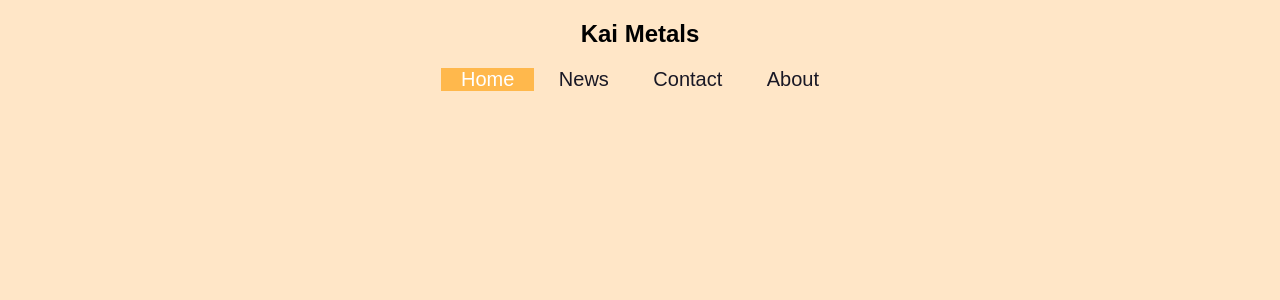
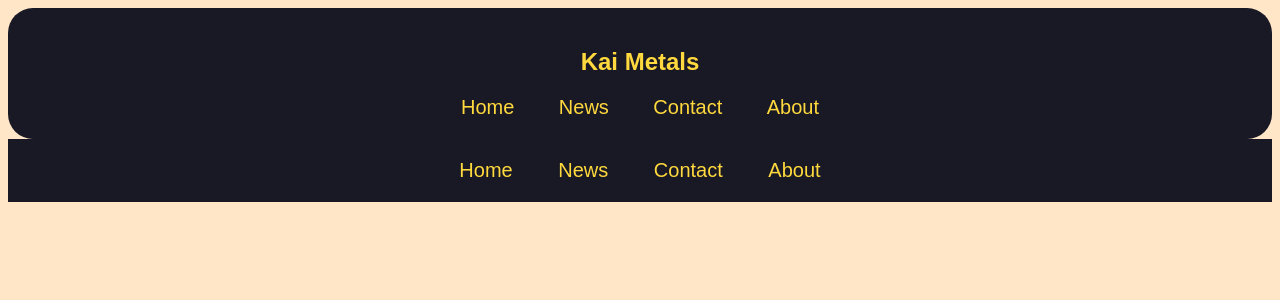
Before and after one commit to HarshaanNiles010/trading_platform, a Django app: page / in a window 1280 px wide. Shown: the top 300 px of the page. Run offline with Django 4.2, Linux system fonts and the light colour scheme.

Commit message:
setting up the navigation bar

```diff
--- a/simplyGold/mainPage/static/mainPage/mainPagecss.css
+++ b/simplyGold/mainPage/static/mainPage/mainPagecss.css
@@ -7,23 +7,43 @@ body{
     text-align: center;
     font-family: 'Libre Franklin', sans-serif;
     margin-bottom: auto;
+    color: #FFD93D;
+    background-color: #191825;
+    border-radius: 25px;
+    padding: 20px;
 }
 
-.top-nav-bar{
+.site-title a{
     font-family: 'Libre Franklin', sans-serif;
+    color: #FFD93D;
+    padding: 20px 20px;
+    overflow: hidden;
+    text-decoration: none;
+    font-size: 20px;
+}
 
+
+
+.top-nav-bar {
+    font-family: 'Libre Franklin', sans-serif;
+    background-color: #191825;
+    padding: 20px 20px;
     overflow: hidden;
+    font-size: 20px;
     text-align: center;
 }
 
 .top-nav-bar a{
-    color: #191825;
-    text-align: center;
-    padding: 20px 20px;
+    font-family: 'Libre Franklin', sans-serif;
+    color: #FFD93D;
+    overflow: hidden;
     text-decoration: none;
     font-size: 20px;
+    text-align: center;
+    border-radius: 25px;
+    padding: 20px;
 }
-
+/*
 .top-nav-bar a:hover {
     background-color: #ddd;
 }
@@ -32,3 +52,4 @@ body{
     background-color: #FFB84C;
     color: white;
 }
+*/
--- a/simplyGold/mainPage/templates/mainPageindex.html
+++ b/simplyGold/mainPage/templates/mainPageindex.html
@@ -21,6 +21,10 @@
             <h2>
                 Kai Metals
             </h2>
+            <a class="active" href="#home">Home</a>
+            <a href="#news">News</a>
+            <a href="#contact">Contact</a>
+            <a href="#about">About</a>
         </div>
         <div class = "top-nav-bar">
             <a class="active" href="#home">Home</a>
```
